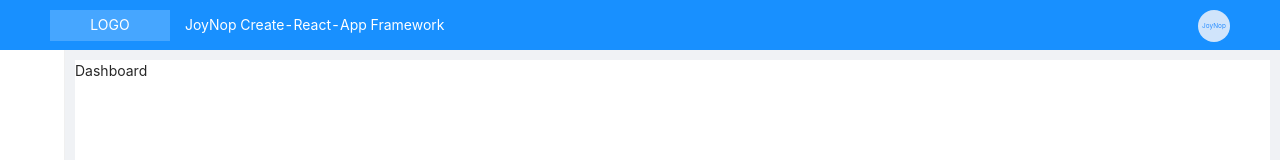
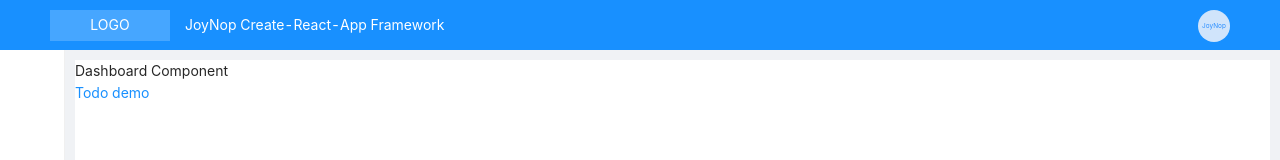
Before and after one commit to JoyNop/joynop_cra_framework, a React app: page /dashboard in a window 1280 px wide. Shown: the top 160 px of the page. Built offline with nearby package versions, Linux system fonts and the light colour scheme.

Commit message:
update pro

```diff
--- a/src/App.tsx
+++ b/src/App.tsx
@@ -29,14 +29,14 @@ import * as service from "@/store/actions/global.action";
 /**
  * 注册路由`/登录`
  */
-const LOGIN_ROUTER = loadable(() => import("./router/login.router"), {
+const LOGIN_ROUTER = loadable(() => import("./page/login.page"), {
   fallback: <InitSpin />,
 });
 
 /**
  * 未知页面
  */
-const ERROR_404_ROUTER = loadable(() => import("./router/error404.router"), {
+const ERROR_404_ROUTER = loadable(() => import("./page/error404.page"), {
   fallback: <InitSpin />,
 });
 
--- a/src/biz/dashboard/dashboard.com.tsx
+++ b/src/biz/dashboard/dashboard.com.tsx
@@ -2,6 +2,6 @@ import React, { Component } from "react";
 
 export default class Dashboard extends Component {
   render() {
-    return <div>Dashboard</div>;
+    return <div>Dashboard Component</div>;
   }
 }
--- a/src/config/bizRouter.config.tsx
+++ b/src/config/bizRouter.config.tsx
@@ -11,7 +11,7 @@ const routes: Array<BizRouter> = [
     exact: true,
     singlePage: false,
     hasMenu: true,
-    component: loadable(() => import("@/router/dashboard.router"), {
+    component: loadable(() => import("@/page/dashboard.page"), {
       fallback: <InitSpin />,
     }),
   },
@@ -22,7 +22,7 @@ const routes: Array<BizRouter> = [
     exact: true,
     singlePage: false,
     hasMenu: true,
-    component: loadable(() => import("@/router/todo.router"), {
+    component: loadable(() => import("@/page/todo.page"), {
       fallback: <InitSpin />,
     }),
   },
--- a/src/router/dashboard.router.tsx
+++ b/src/page/dashboard.page.tsx
@@ -1,7 +1,7 @@
 import React, { Component } from "react";
 
 import * as Style from "./style/router.module.less";
-import { RouteComponentProps, withRouter } from "react-router-dom";
+import { Link, RouteComponentProps, withRouter } from "react-router-dom";
 import Dashboard from "@/biz/dashboard/dashboard.com";
 
 class DashboardRouter extends Component<RouteComponentProps> {
@@ -9,6 +9,7 @@ class DashboardRouter extends Component<RouteComponentProps> {
     return (
       <div className={Style.component_container}>
         <Dashboard />
+        <Link to="/todo">Todo demo</Link>
       </div>
     );
   }
```
Also changed, not shown: src/page/error404.page.tsx (renamed from src/router/error404.router.tsx), src/page/login.page.tsx (renamed from src/router/login.router.tsx), src/page/register.page.tsx (renamed from src/router/register.router.tsx), src/page/style/router.module.less (renamed from src/router/style/router.module.less), src/page/todo.page.tsx (renamed from src/router/todo.router.tsx).
